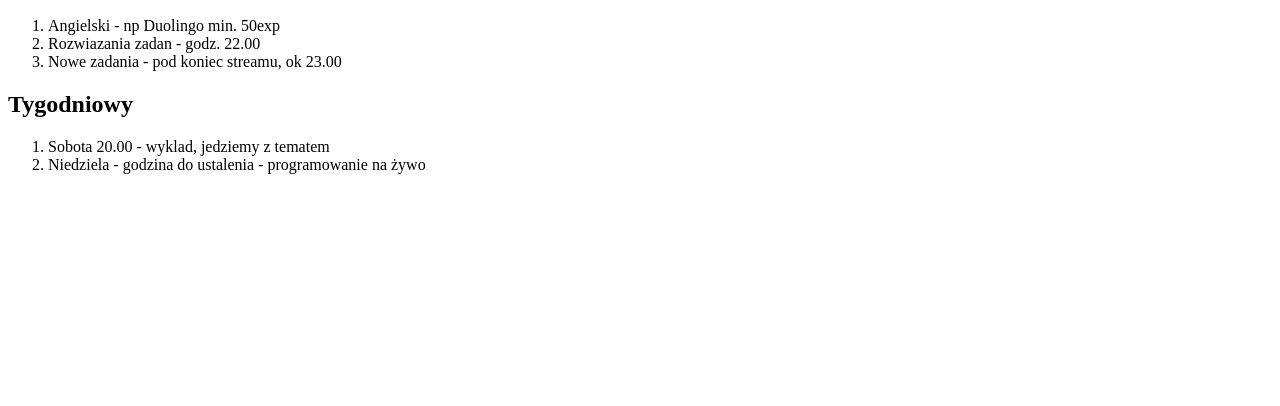
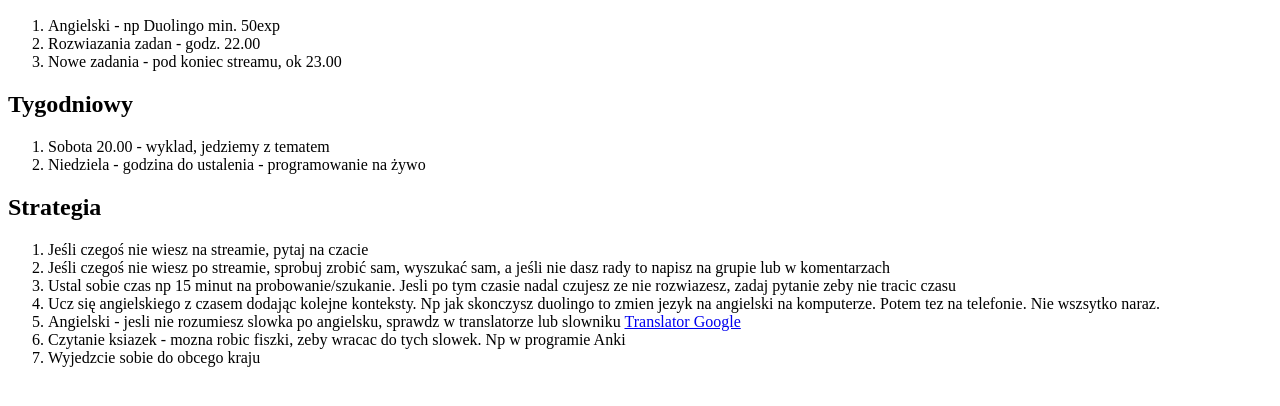
Before and after one commit to cyprianos/planlekcji, a plain HTML site: page index.html in a window 1280 px wide. Shown: the part 96-502 px from the top of the page. Drawn offline with Linux system fonts and the light colour scheme.

Commit message:
Strategia uczenia sie

```diff
--- a/index.html
+++ b/index.html
@@ -17,6 +17,20 @@
     <li>Sobota 20.00 - wyklad, jedziemy z tematem</li>
     <li>Niedziela - godzina do ustalenia - programowanie na żywo</li>
   </ol>
+  <h2>Strategia</h2>
+  <ol>
+    <li>Jeśli czegoś nie wiesz na streamie, pytaj na czacie</li>
+    <li>Jeśli czegoś nie wiesz po streamie, sprobuj zrobić sam, wyszukać sam, a jeśli nie dasz rady to napisz na grupie lub w komentarzach</li>
+    <li>Ustal sobie czas np 15 minut na probowanie/szukanie. Jesli po tym czasie nadal czujesz ze nie rozwiazesz, zadaj pytanie zeby nie tracic czasu</li>
+    <li>Ucz się angielskiego z czasem dodając kolejne konteksty. Np jak skonczysz duolingo to zmien jezyk na angielski na komputerze. Potem tez na telefonie. Nie wszsytko naraz.</li>
+    <li>Angielski - jesli nie rozumiesz slowka po angielsku, sprawdz w translatorze lub slowniku
+      <a href="https://translate.google.pl">Translator Google</a>
+    </li>
+    <li>Czytanie ksiazek - mozna robic fiszki, zeby wracac do tych slowek. Np w programie Anki</li>
+    <li>Wyjedzcie sobie do obcego kraju</li>
+
+
+  </ol>
 
 </body>
 
```
